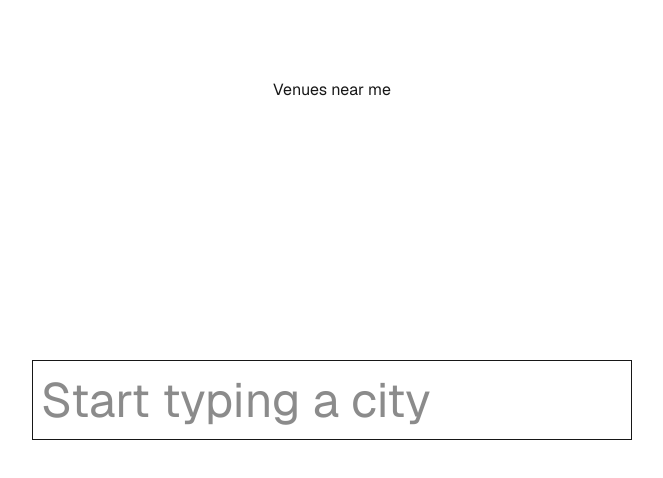
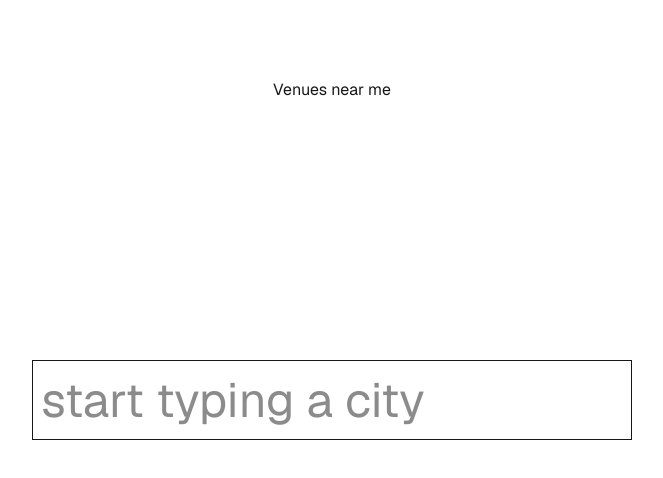
Before and after one commit to gilolivier/cities, a Next.js app: page / in a window 1280 px wide. Shown: the top 478 px of the page, without its empty margins (308-971 px from the left). Built offline with nearby package versions, Linux system fonts and the light colour scheme.

Commit message:
make sure our  comp are client side
add use client so next knows to treat module  as client  comp

```diff
--- a/app/components/input/index.tsx
+++ b/app/components/input/index.tsx
@@ -1,3 +1,5 @@
+"use client";
+
 import { FC } from "react";
 import { InputFieldInterface } from "./types";
 
--- a/app/components/label/index.tsx
+++ b/app/components/label/index.tsx
@@ -1,3 +1,5 @@
+"use client";
+
 import { FC } from "react";
 import { InputFieldInterface } from "./types";
 
--- a/app/page.tsx
+++ b/app/page.tsx
@@ -1,3 +1,5 @@
+"use client";
+
 import { InputLabel } from "./components/label";
 import { InputField } from "./components/input";
 
@@ -5,7 +7,7 @@ export default function Home() {
   return (
     <div className="grid grid-rows-[20px_1fr_20px] items-center justify-items-center min-h-screen p-8 pb-20 gap-16 sm:p-20 font-[family-name:var(--font-geist-sans)]">
       <InputLabel labelText="Venues near me" />
-      <InputField placeholder="Start typing a city" />
+      <InputField placeholder="start typing a city" />
     </div>
   );
 }
```
